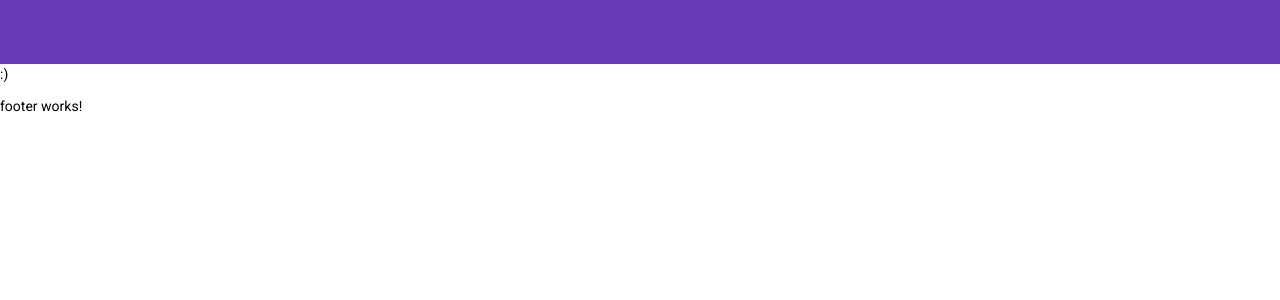
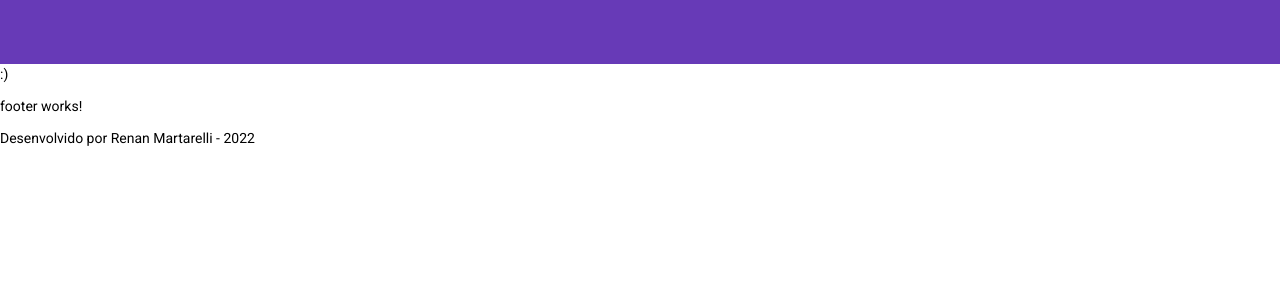
Before and after one commit to Martarelli/Angular-Martarelli, an Angular app: page / in a window 1280 px wide. Shown: the top 300 px of the page. Built offline with nearby package versions, Linux system fonts and the light colour scheme.

Commit message:
Atualizado texto do footer

```diff
--- a/package.json
+++ b/package.json
@@ -3,7 +3,7 @@
   "version": "0.0.0",
   "scripts": {
     "ng": "ng",
-    "start": "ng serve",
+    "start": "ng serve -o",
     "build": "ng build",
     "watch": "ng build --watch --configuration development",
     "test": "ng test"
@@ -20,6 +20,7 @@
     "@angular/platform-browser": "~13.2.0",
     "@angular/platform-browser-dynamic": "~13.2.0",
     "@angular/router": "~13.2.0",
+    "@ngbmodule/material-carousel": "^0.7.2",
     "rxjs": "~7.5.0",
     "tslib": "^2.3.0",
     "zone.js": "~0.11.4"
--- a/src/app/app-routing.module.ts
+++ b/src/app/app-routing.module.ts
@@ -1,4 +1,4 @@
-import { HomeComponent } from './views/templates/home/home.component';
+import { HomeComponent } from './views/home/home.component';
 import { NgModule } from '@angular/core';
 import { RouterModule, Routes } from '@angular/router';
 
--- a/src/app/app.module.ts
+++ b/src/app/app.module.ts
@@ -7,7 +7,7 @@ import { BrowserAnimationsModule } from '@angular/platform-browser/animations';
 import { AppRoutingModule } from './app-routing.module';
 import { AppComponent } from './app.component';
 import { HeaderComponent } from './views/templates/header/header.component';
-import { HomeComponent } from './views/templates/home/home.component';
+import { HomeComponent } from './views/home/home.component';
 import { FooterComponent } from './views/templates/footer/footer.component';
 
 @NgModule({
@@ -22,7 +22,7 @@ import { FooterComponent } from './views/templates/footer/footer.component';
     AppRoutingModule,
     BrowserAnimationsModule,
     MatToolbarModule,
-    MatIconModule
+    MatIconModule,
   ],
   providers: [],
   bootstrap: [AppComponent]
--- a/src/app/views/templates/home/home.component.ts
+++ b/src/app/views/home/home.component.ts
@@ -1,4 +1,5 @@
 import { Component, OnInit } from '@angular/core';
+
 
 @Component({
   selector: 'rmapp-home',
--- a/src/app/views/templates/footer/footer.component.html
+++ b/src/app/views/templates/footer/footer.component.html
@@ -1 +1,4 @@
 <p>footer works!</p>
+<footer>
+  <p>Desenvolvido por Renan Martarelli - 2022</p>
+</footer>
```
Also changed, not shown: src/app/views/home/home.component.css (added), src/app/views/home/home.component.html (renamed from src/app/views/templates/home/home.component.html), 2 other files (tests, documents, lock files or other folders).
